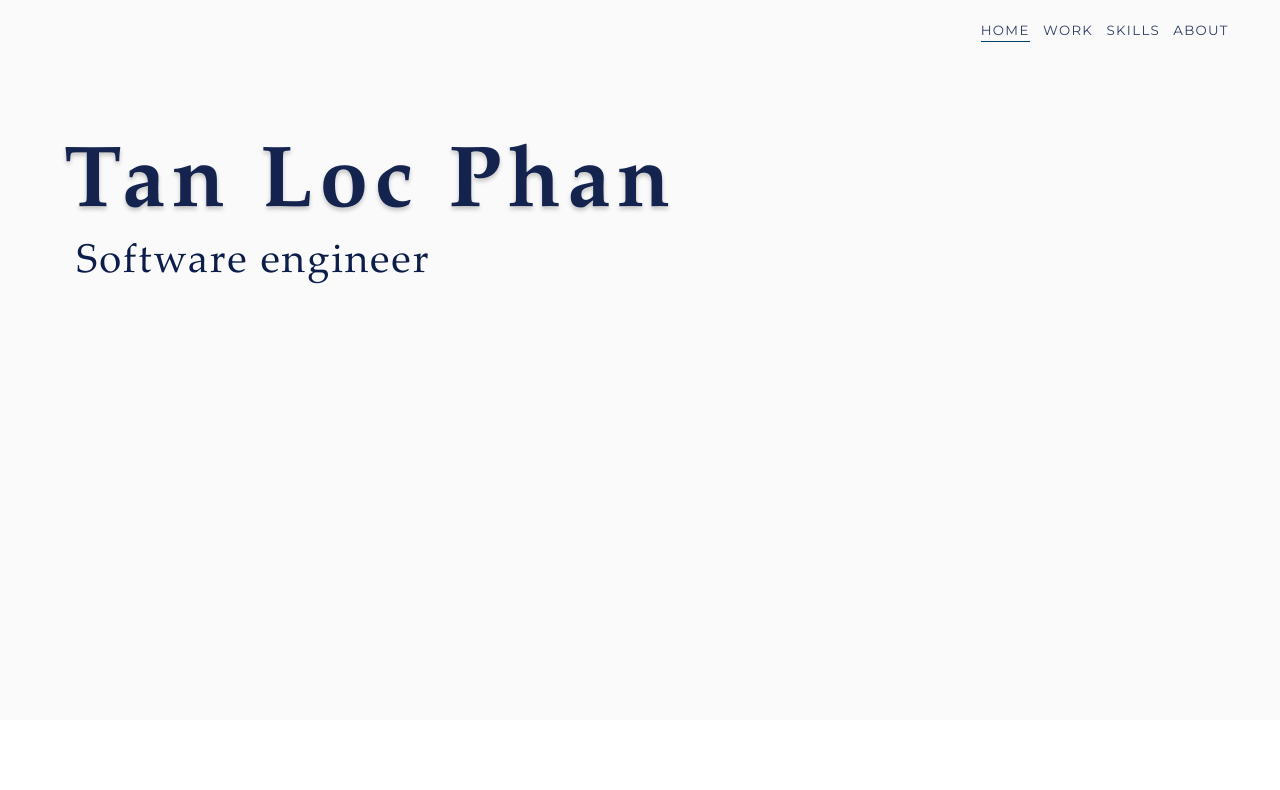
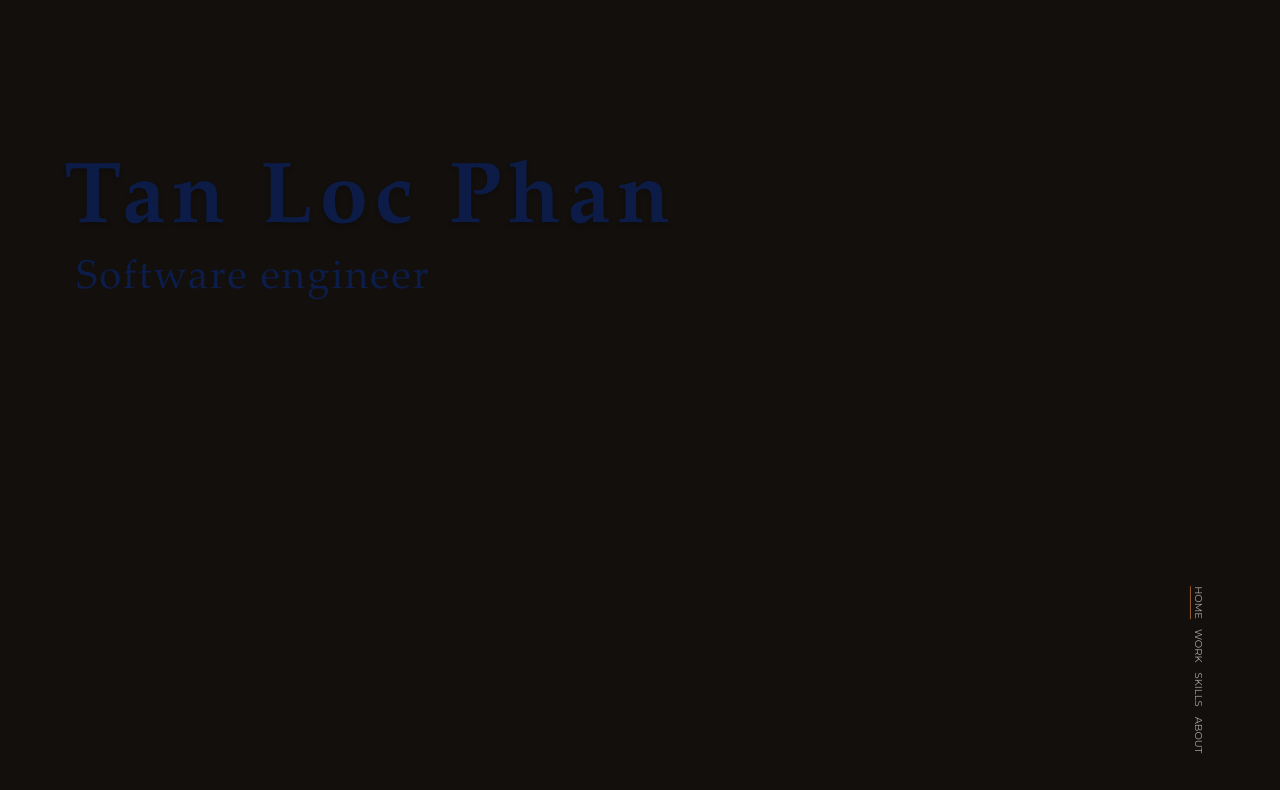
Before and after one commit to locphan2207/personal-web, a React (Create React App) app: page / in a window 1280 px wide. Shown: the top 790 px of the page. Built offline with nearby package versions, Linux system fonts and the light colour scheme.

Commit message:
Nav bar update

```diff
--- a/src/components/App.css
+++ b/src/components/App.css
@@ -1,24 +1,25 @@
 .App {
-  text-align: center;
-  width: 100vw;
-  height: min(calc(100vw / 1920 * 1080), 100vh);
-  overflow: hidden;
+  width: 100%;
+  height: 100%;
+  /* height: min(calc(100vw / 1920 * 1080), 100vh); */
+  max-width: 1640px;
+  margin: auto;
+  display: flex;
+  flex-direction: column;
+  align-items: center;
+  position: relative;
 }
 
 .page {
-  display: flex;
-  width: inherit;
-  height: inherit;
+  /* display: flex;
   justify-content: center;
-  align-items: center;
+  align-items: center; */
   overflow: hidden;
-  position: relative;
 }
 
 /* Shared */
 .hidden {
   opacity: 0 !important;
-  transition: 0.2s opacity ease-in-out;
 }
 
 .hidden-below {
--- a/src/components/NavBar.css
+++ b/src/components/NavBar.css
@@ -1,11 +1,12 @@
 /* Nav bar */
 .nav-bar {
   position: absolute;
-  top: 3%;
-  right: 4%;
+  bottom: 5%;
+  right: 0;
   display: flex;
   z-index: 10;
   flex-direction: column;
+  transform: rotateZ(90deg) translateX(-50%);
 }
 
 .nav-names {
@@ -13,13 +14,13 @@
 }
 
 .nav-bar h5 {
-  color: #0c1d4ad7;
-  font-size: 20rem;
-  letter-spacing: 2rem;
-  margin-left: 20rem;
+  color: #a8a5a3;
+  font-size: 15rem;
+  /* letter-spacing: 2rem; */
+  margin-left: 15rem;
   font-weight: 400;
   cursor: pointer;
-  padding-bottom: 5rem;
+  padding-bottom: 3rem;
 }
 
 .nav-bar h5:first-of-type {
@@ -27,12 +28,12 @@
 }
 
 .nav-bar h5:hover {
-  color: #b1ceb4;
+  color: #9e5d24;
   transition: color 0.2s ease-in-out;
 }
 
 .bottom-bar {
-  background-color: #01436e;
+  background-color: #9e5d24;
   height: 1rem;
   transition: transform 0.2s ease, width 0.2s ease;
 }
--- a/src/components/PageOne.css
+++ b/src/components/PageOne.css
@@ -1,6 +1,5 @@
 /* Page One */
 .page-one {
-  background-color: #fafafa;
   display: flex;
   flex-direction: column;
 }
--- a/src/index.css
+++ b/src/index.css
@@ -163,4 +163,5 @@ html {
 
 #root {
   height: 100%;
+  background-color: #130f0d;
 }
```
